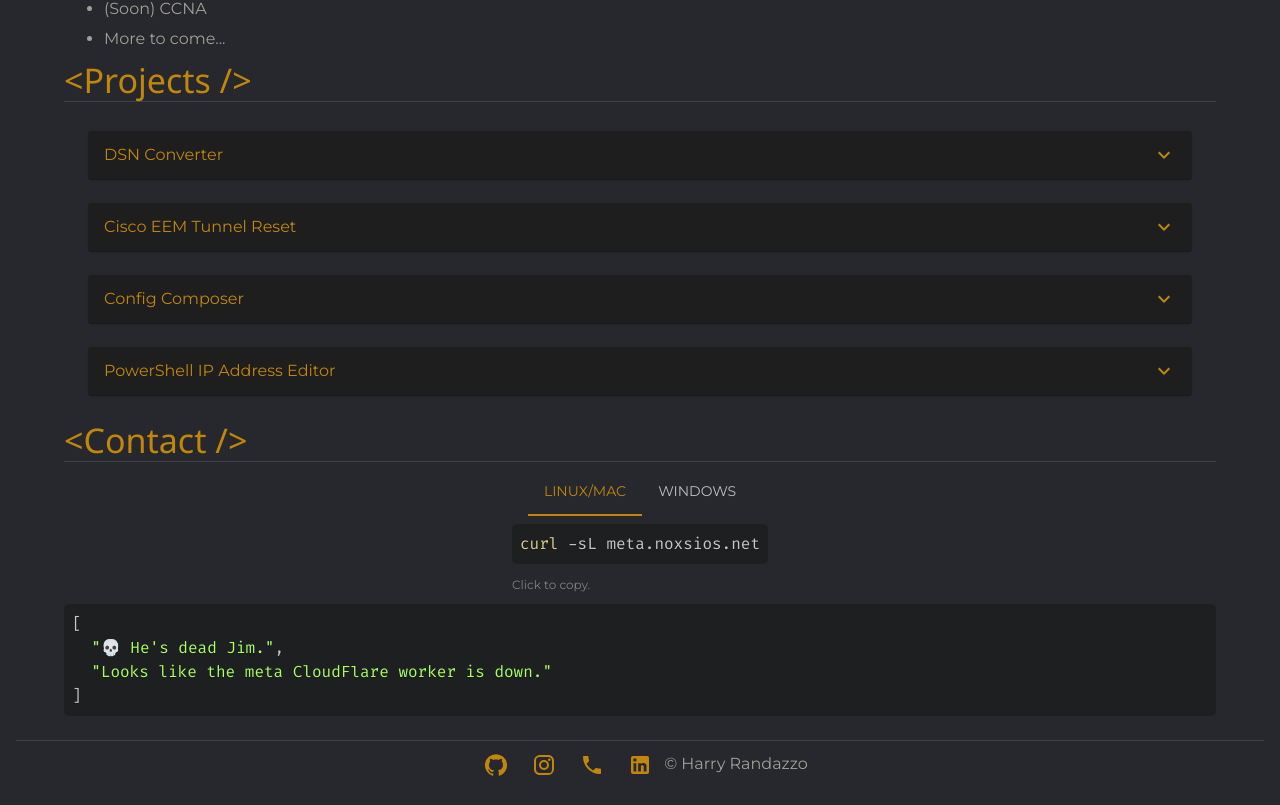
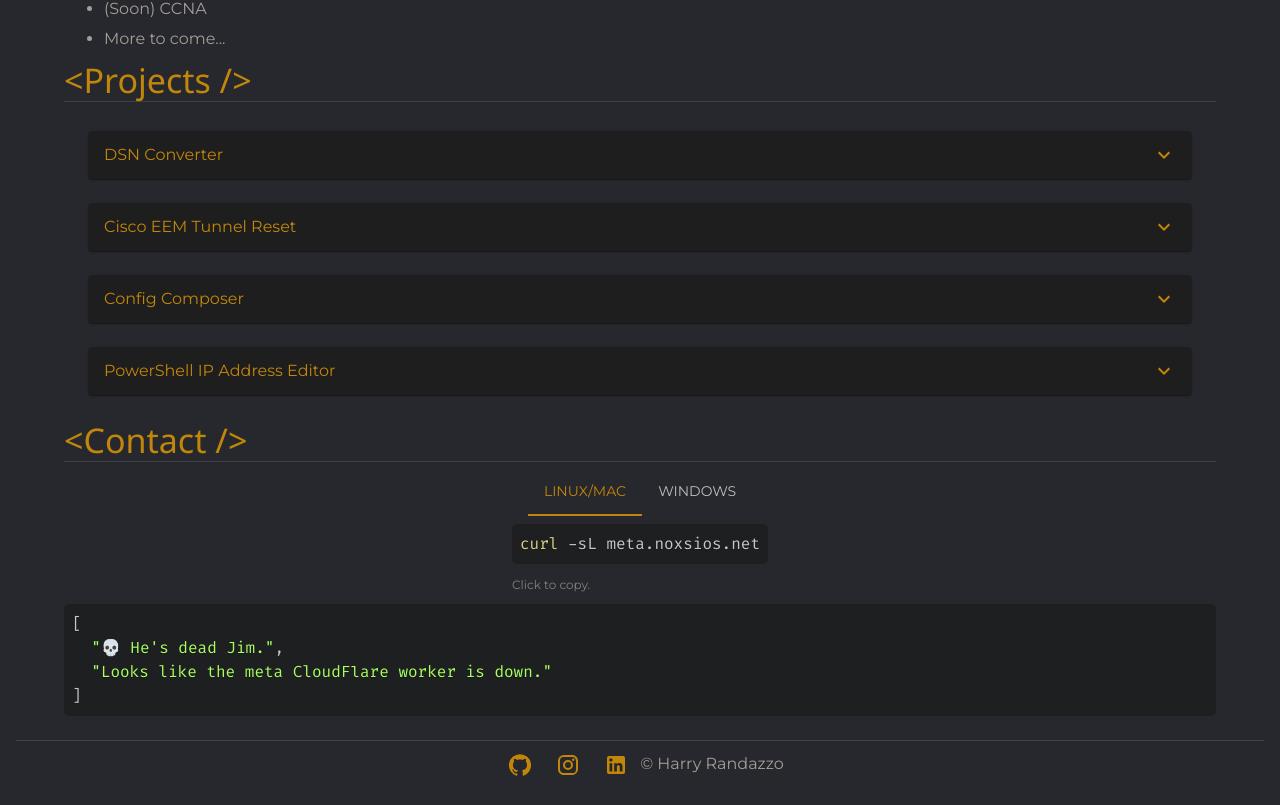
Before and after one commit to Noxsios/resume, a Next.js app: page / in a window 1280 px wide. Shown: the part 854-1659 px from the top of the page. Built offline with nearby package versions, Linux system fonts and the light colour scheme; no server answers; a web font is replaced by a local one.

Commit message:
Update Footer.tsx

```diff
--- a/src/components/Footer.tsx
+++ b/src/components/Footer.tsx
@@ -1,5 +1,5 @@
 import { Divider, IconButton } from "@mui/material";
-import { GitHub, Instagram, Phone, LinkedIn } from "@mui/icons-material";
+import { GitHub, Instagram, LinkedIn } from "@mui/icons-material";
 import { styled } from "@mui/system";
 
 const CustomFooter = styled("footer")(({ theme }) => ({
@@ -18,9 +18,6 @@ const Footer = () => {
       <IconButton color="primary" href="https://instagram.com/randazzoharry" target="_blank" size="large">
         <Instagram />
       </IconButton>
-      <IconButton color="primary" href="tel:+19087216743" target="_blank" size="large">
-        <Phone />
-      </IconButton>
       <IconButton color="primary" href="https://www.linkedin.com/in/harry-randazzo/" target="_blank" size="large">
         <LinkedIn />
       </IconButton>
```
